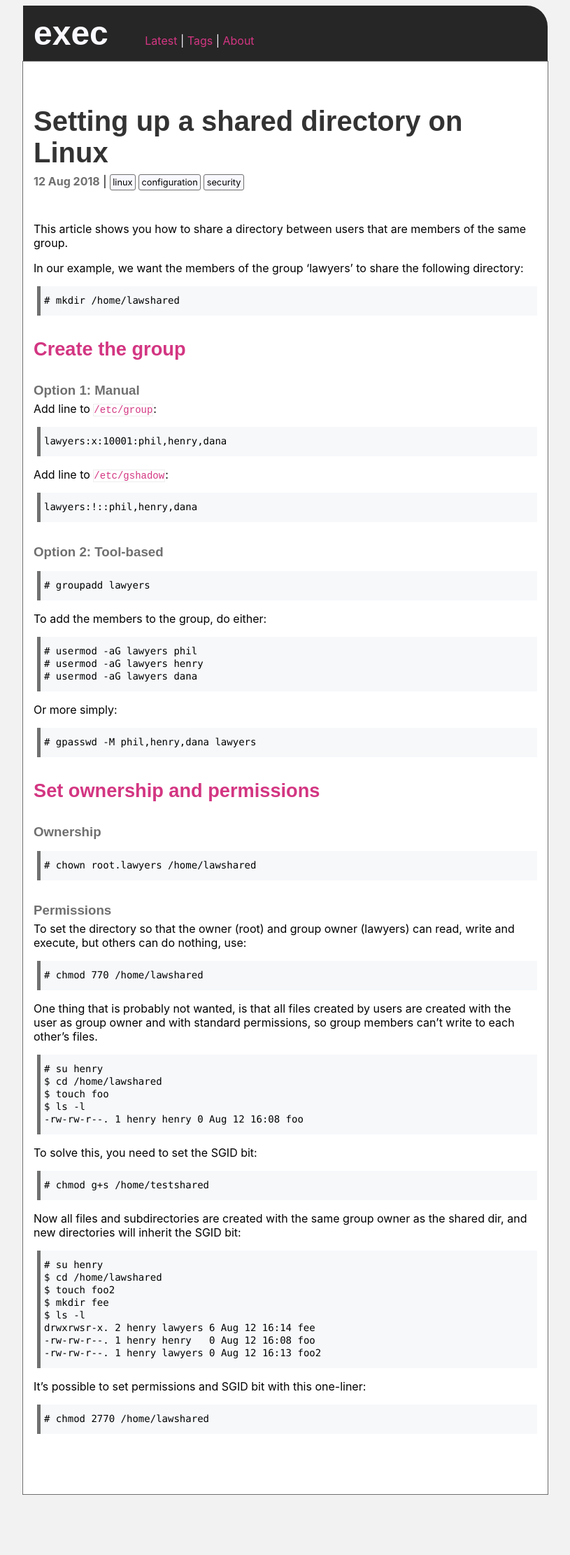
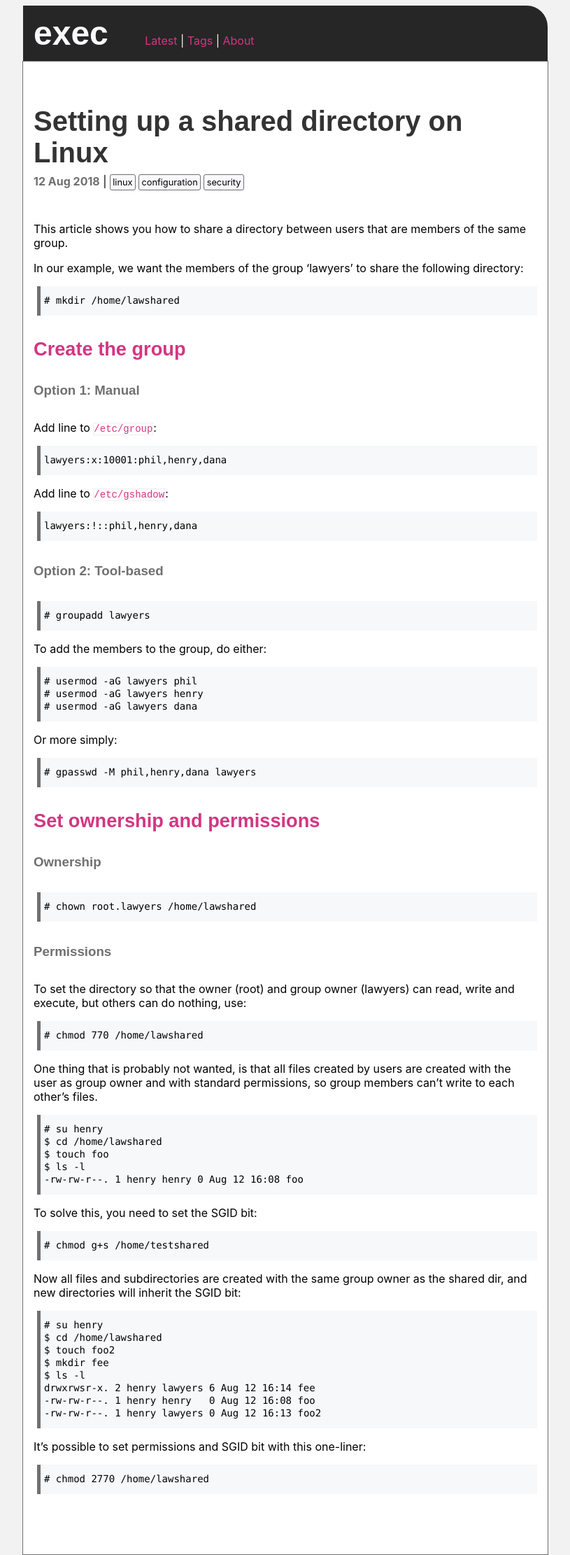
Before and after one commit to execas/execas.github.io, a Jekyll site: the page built from _posts/2018-08-13-setting-up-a-shared-directory-on-linux.md, in a window 1280 px wide. Shown: the whole page at 70% size, without its empty margins (232-1047 px from the left). Built offline with Jekyll 4.4.1, drawn with Linux system fonts in a browser that asks for light colours; before the commit the page ends 2136 px from its top, so only the background shows below that.

Commit message:
Update execas.css

```diff
--- a/css/execas.css
+++ b/css/execas.css
@@ -69,7 +69,7 @@ a:focus {
 }
 
 p {
-     margin-top: 5px;
+     margin: 1em 0px;
 }
 
 .header {
@@ -216,7 +216,7 @@ END: postinfo
      color: #d33682;
      font-size: 1.7rem;
      margin-top: 2rem;
-     margin-bottom:0rem;
+     margin-bottom:2rem;
 }
 
 .post h2 code {
@@ -227,6 +227,6 @@ END: postinfo
 .post h3 {
      color: #707070;
      margin-top:2rem;
-     margin-bottom:0rem;
+     margin-bottom:2rem;
 
 }
```
